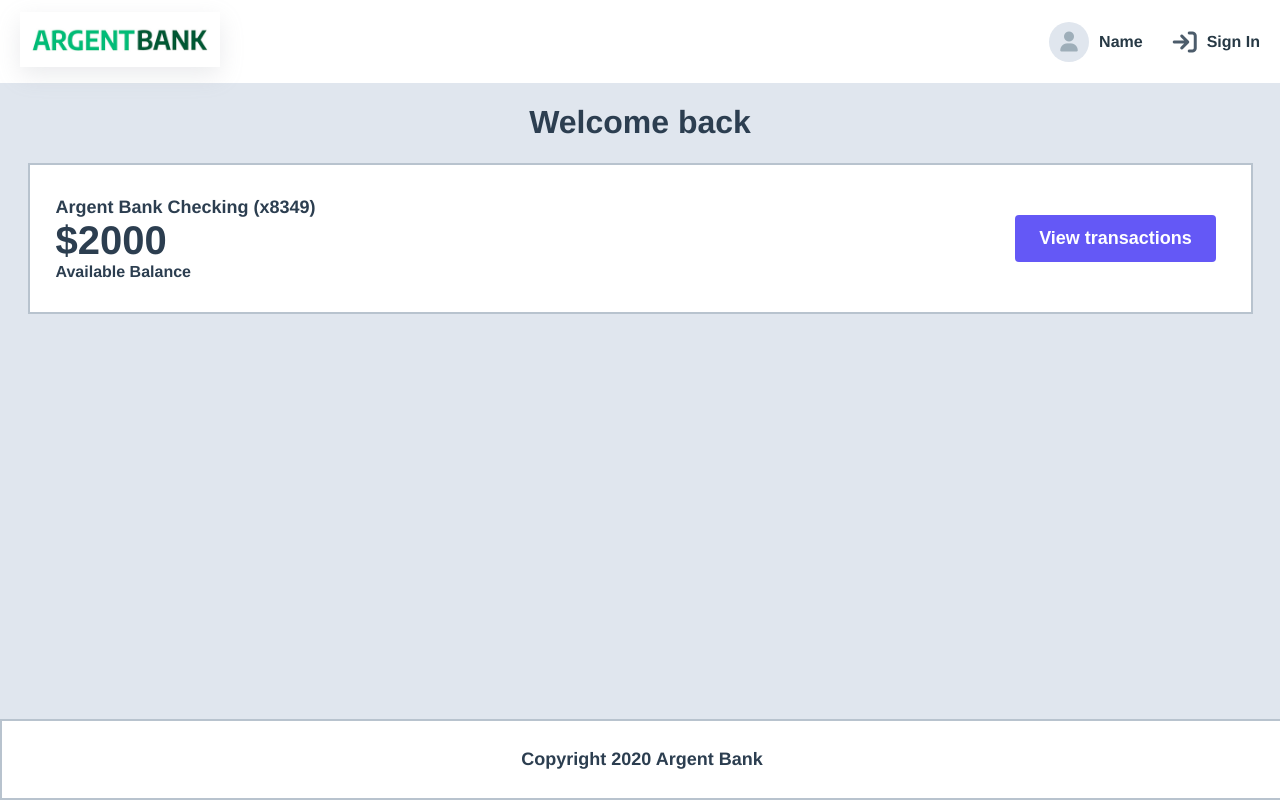
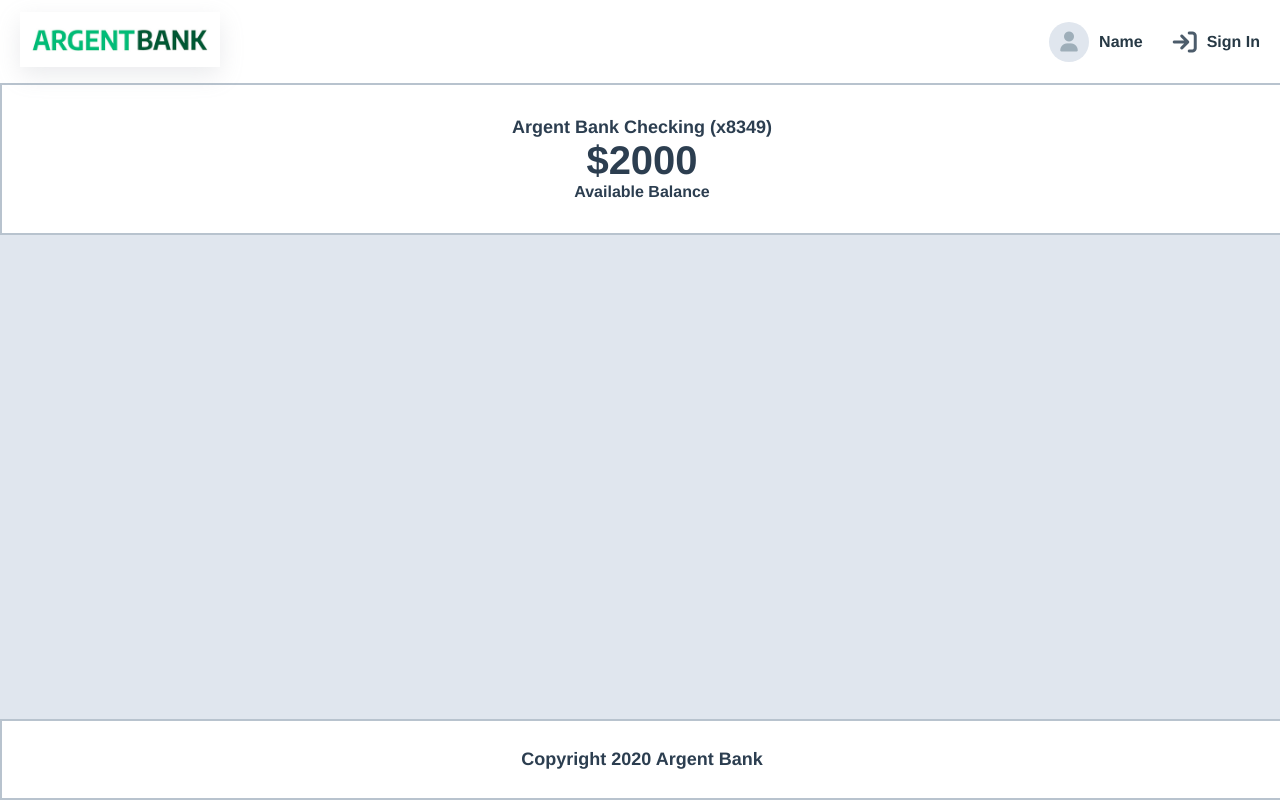
Before and after one commit to l-nikola/ArgentBank, a React (Vite) app: page / in a window 1280 px wide. Built offline with nearby package versions, Linux system fonts and the light colour scheme.

Commit message:
feat : bankAccountDetail component

```diff
--- /dev/null
+++ b/src/components/BankAccountDetail/index.jsx
@@ -0,0 +1,11 @@
+export default function BankAccountDetail({ account, amount, balance }) {
+  return (
+    <section className="bankAccountDetail">
+      <div>
+        <h2 className="account">{account}</h2>
+        <p className="amount">${amount}</p>
+        <p className="balance">{balance}</p>
+      </div>
+    </section>
+  );
+}
--- a/src/pages/Home/index.jsx
+++ b/src/pages/Home/index.jsx
@@ -2,14 +2,22 @@ import Footer from "../../components/Footer";
 import Header from "../../components/Header";
 import ChangeName from "../../components/ChangeName";
 import BankAccount from "../../components/BankAccount";
+import BankAccountDetail from "../../components/BankAccountDetail";
 
 export default function Home() {
   return (
     <>
       <Header />
-      <h1>Welcome back</h1>
-      {/* <ChangeName /> */}
+      {/* Home page */}
+      {/* <h1>Welcome back</h1>
+      <ChangeName />
       <BankAccount
+        account="Argent Bank Checking (x8349)"
+        amount={2000}
+        balance="Available Balance"
+      /> */}
+      {/* Account Detail */}
+      <BankAccountDetail
         account="Argent Bank Checking (x8349)"
         amount={2000}
         balance="Available Balance"
--- /dev/null
+++ b/src/styles/components/bankAccountDetail.scss
@@ -0,0 +1,33 @@
+.bankAccountDetail {
+  display: flex;
+  padding: 32px 0;
+  align-items: center;
+  justify-content: center;
+  background-color: white;
+  margin: 0 auto;
+  width: 100%;
+  height: 83.5px;
+  border: 2px solid var(--border);
+
+  div {
+    flex-direction: column;
+
+    .account {
+      font-size: large;
+      font-weight: 700;
+      margin: 0;
+    }
+
+    .amount {
+      font-size: 40px;
+      font-weight: 900;
+      margin: 0;
+    }
+
+    .balance {
+      font-size: medium;
+      font-weight: 600;
+      margin: 0;
+    }
+  }
+}
--- a/src/styles/index.scss
+++ b/src/styles/index.scss
@@ -3,6 +3,7 @@
 @use "./components/footer.scss";
 @use "./components/changeName.scss";
 @use "./components/bankAccount.scss";
+@use "./components/bankAccountDetail.scss";
 
 /* *********** Variables ********** */
 :root {
```
